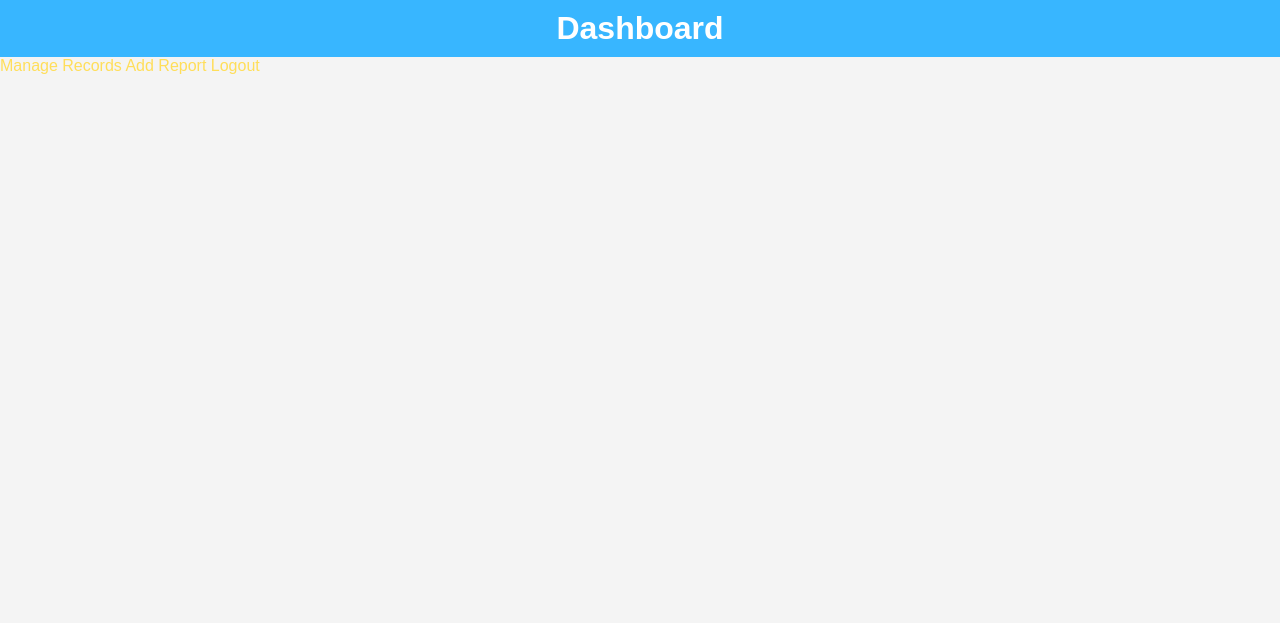
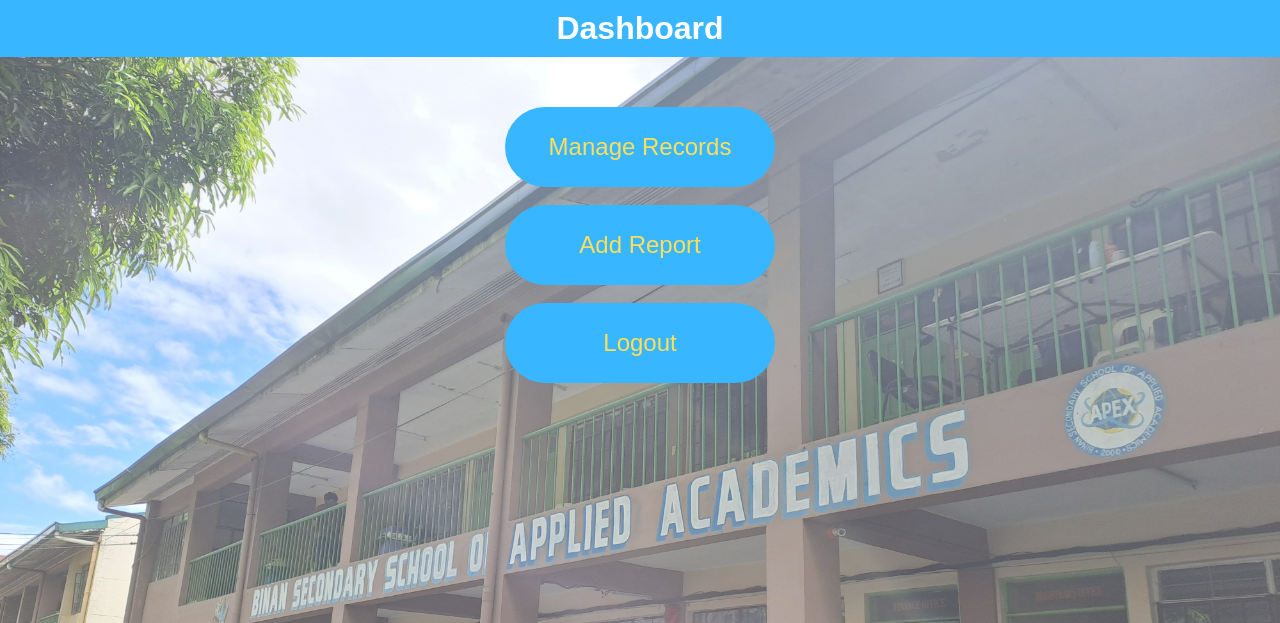
Before and after one commit to JanDanielNieto/guidancesystem, a Flask app: page /dashboard in a window 1280 px wide. Shown: the top 623 px of the page. Run offline with Flask 3, Linux system fonts and the light colour scheme.

Commit message:
added bg + dashboard layout

```diff
--- a/guidance-counselor-student-management/app/static/css/styles.css
+++ b/guidance-counselor-student-management/app/static/css/styles.css
@@ -32,6 +32,31 @@ a {
 }
 a:hover {
     text-decoration: underline;
+}
+
+.bgimage{
+    background-repeat: no-repeat;
+    background-attachment: fixed;
+    background-size: cover;
+    background-color: rgba(255, 255, 255, 0.301);
+    background-blend-mode: lighten;
+}
+
+.dashboard{
+    display: flex;
+    justify-content: center;
+    align-items: center;
+    text-decoration: none;
+    position: relative;
+    top: 50px;
+    font-size: 150%;
+    color: #ffde59;
+    background: #38B6FF;
+    margin: auto;
+    border-radius: 40px;
+    padding: 10px;
+    width: 250px;
+    height: 60px;
 }
 
 .mainfont {
--- a/guidance-counselor-student-management/app/templates/dashboard.html
+++ b/guidance-counselor-student-management/app/templates/dashboard.html
@@ -6,14 +6,14 @@
     <title>Dashboard - Guidance Counselor's Student Management System</title>
     <link rel="stylesheet" href="{{ url_for('static', filename='css/styles.css') }}">
 </head>
-<body>
+<body class="bgimage" style="background-image: url('{{ url_for('static', filename='images/school_bg.jpeg') }}');"></body>
     <header>
         <h1>Dashboard</h1>
     </header>
     <main>
-        <a href="{{ url_for('main.manage_records') }}" class="capsule-button">Manage Records</a>
-        <a href="{{ url_for('main.add_report') }}" class="capsule-button">Add Report</a>
-        <a href="{{ url_for('main.logout') }}" class="logout-button">Logout</a>
+        <a class="dashboard capsule-button" href="{{ url_for('main.manage_records') }}">Manage Records</a><br>
+        <a class="dashboard capsule-button" href="{{ url_for('main.add_report') }}">Add Report</a><br>
+        <a class="dashboard logout-button" href="{{ url_for('main.logout') }}">Logout</a><br>
     </main>
 </body>
 </html>
```
Also changed, not shown: guidance-counselor-student-management/app/templates/add_report.html (+12 -1 lines), guidance-counselor-student-management/app/static/images/school_bg.jpeg (added).
